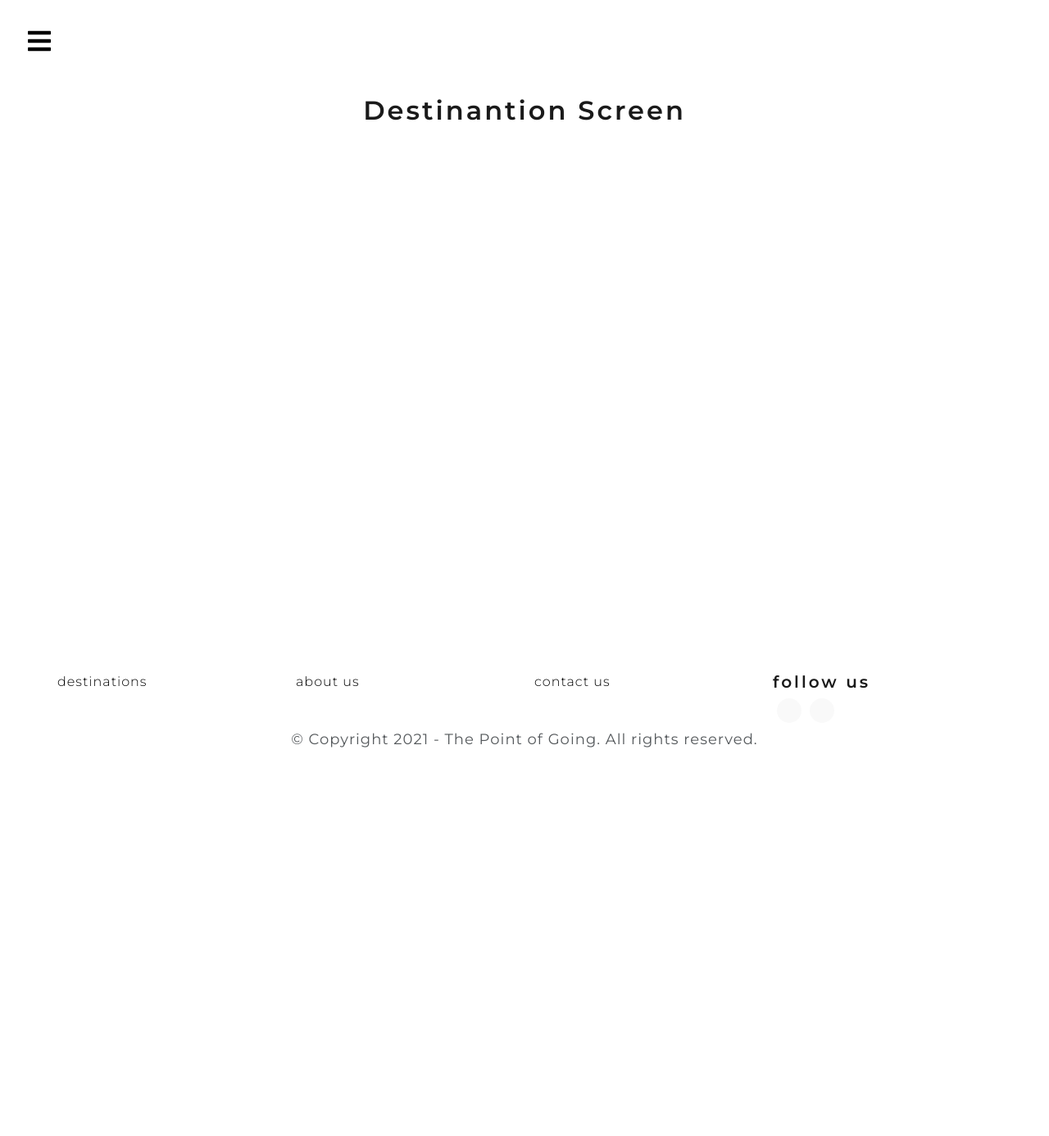
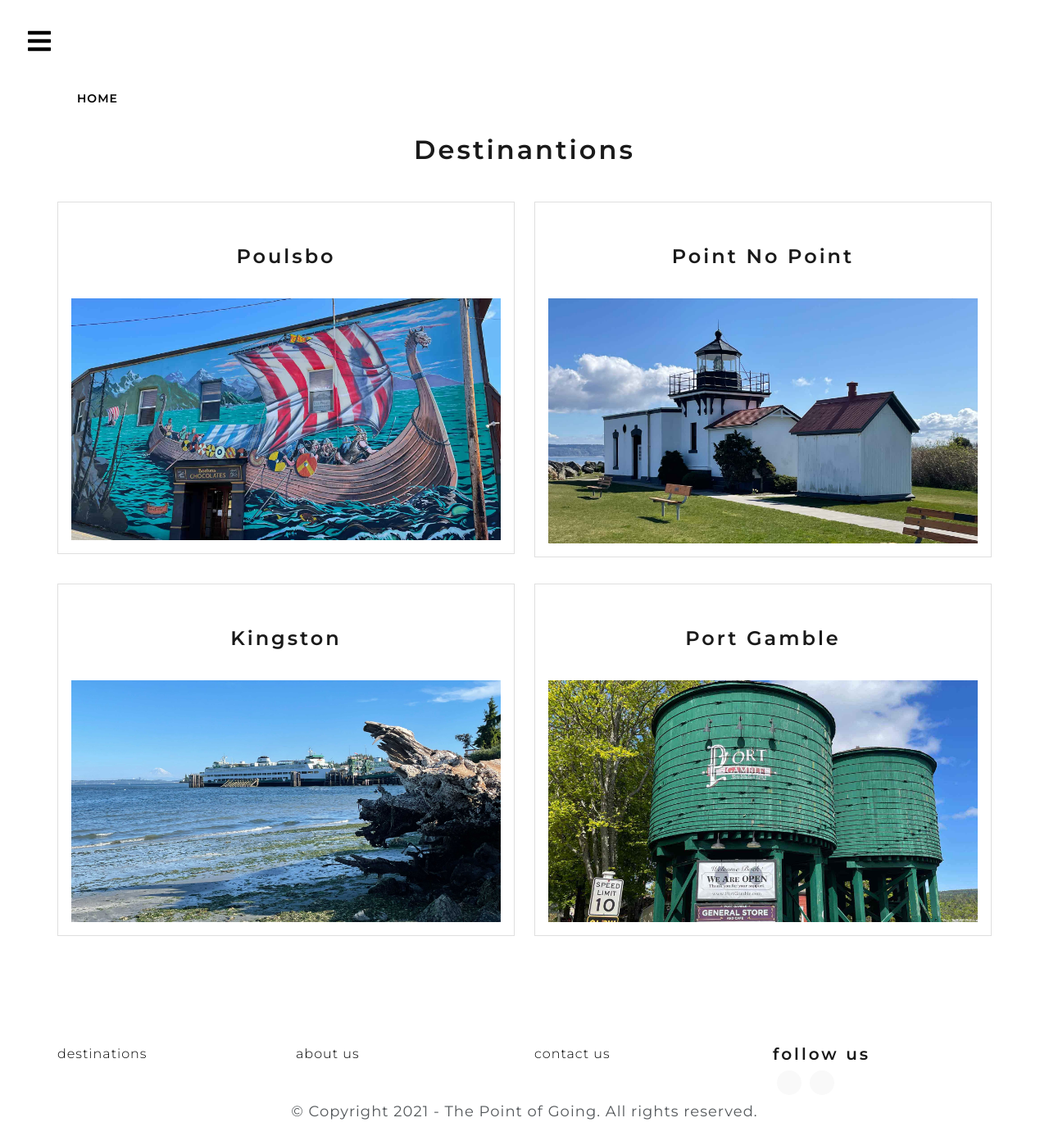
Before and after one commit to PeteLow-13/test63, a React (Create React App) app in the folder frontend/: page /destinations in a window 1280 px wide. Shown: the whole page at 82% size. Before the commit the page ends 932 px from the top, so only its background shows below. Built offline with nearby package versions, Linux system fonts and the light colour scheme.

Commit message:
added cards to location screen

```diff
--- a/frontend/src/screens/DestinantionScreen.js
+++ b/frontend/src/screens/DestinantionScreen.js
@@ -1,10 +1,35 @@
 import React from 'react';
+import { Col, Row } from 'react-bootstrap';
+import { Link } from 'react-router-dom';
+import PoulsboCard from '../components/PoulsboCard';
+import PointNoPointCard from '../components/PointNoPointCard';
+import PortGambleCard from '../components/PortGambleCard';
+import KingstonCard from '../components/KingstonCard';
 
 const DestinantionScreen = () => {
   return (
-    <div>
-      <h1>Destinantion Screen</h1>
-    </div>
+    <>
+      <Link to='/' className='btn btn-light'>
+        Home
+      </Link>
+      <h1>Destinantions</h1>
+      <Row>
+        <Col sm={12} md={12} lg={6} xl={6}>
+          <PoulsboCard />
+        </Col>
+        <Col sm={12} md={12} lg={6} xl={6}>
+          <PointNoPointCard />
+        </Col>
+      </Row>
+      <Row>
+        <Col sm={12} md={12} lg={6} xl={6}>
+          <KingstonCard />
+        </Col>
+        <Col sm={12} md={12} lg={6} xl={6}>
+          <PortGambleCard />
+        </Col>
+      </Row>
+    </>
   );
 };
 
```
